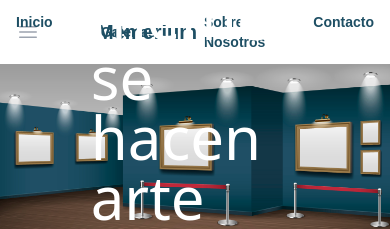
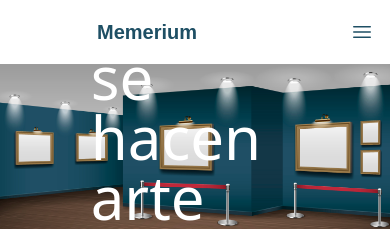
Before and after one commit to jfigueira87/Memerium, a React (Vite) app: page / in a window 390 px wide. Shown: the top 229 px of the page. Built offline with nearby package versions, Linux system fonts and the light colour scheme; data requests are answered from the project's data file; a web font is replaced by a local one.

Commit message:
nav responsive

```diff
--- a/src/components/Nav.jsx
+++ b/src/components/Nav.jsx
@@ -1,6 +1,6 @@
 //Navbar
 import { Disclosure, DisclosureButton, DisclosurePanel, Menu, MenuButton, MenuItem, MenuItems } from '@headlessui/react'
-import { Bars3Icon, BellIcon, XMarkIcon } from '@heroicons/react/24/outline'
+import { Bars3Icon, XMarkIcon } from '@heroicons/react/24/outline'
 
 
 
@@ -8,30 +8,30 @@ function classNames(...classes) {
     return classes.filter(Boolean).join(' ')
 }
 
-export default function Example() {
+export default function Navbar() {
     return (
-    <Disclosure as="nav" className="bg-white text-primary font-mainFont  font-extrabold">
-      <div className="mx-auto max-w-7xl px-2 sm:px-6 lg:px-8">
+        <Disclosure as="nav" className="bg-white text-primary font-mainFont font-bold top-0 left-0 w-full sticky z-10">
+            <div className="mx-auto max-w-7xl px-2 md:px-6 lg:px-8">
                 <div className="relative flex h-16 items-center justify-between">
-          <div className="absolute inset-y-0 left-0 flex items-center sm:hidden">
+                    <div className="absolute inset-y-0 right-0 flex items-center md:hidden">
                         {/* Mobile menu button*/}
-            <DisclosureButton className="group relative inline-flex items-center justify-center rounded-md p-2 text-gray-400 hover:bg-gray-700 hover:text-white focus:outline-none focus:ring-2 focus:ring-inset focus:ring-white">
+                        <DisclosureButton className="group relative inline-flex items-center justify-center rounded-md p-2 text-primary  hover:bg-gray-700 hover:text-white focus:outline-none focus:ring-2 focus:ring-inset focus:ring-white z-10">
                             <span className="absolute -inset-0.5" />
                             <span className="sr-only">Open main menu</span>
-              <Bars3Icon aria-hidden="true" className="block h-6 w-6 group-data-[open]:hidden" />
-              <XMarkIcon aria-hidden="true" className="hidden h-6 w-6 group-data-[open]:block" />
+                            <Bars3Icon aria-hidden="true" className="block h-6 w-6 group-data-[open]:hidden z-30" />
+                            <XMarkIcon aria-hidden="true" className="hidden h-6 w-6 group-data-[open]:block z-10" />
                         </DisclosureButton>
                     </div>
-          <div className="flex flex-1 items-center justify-center sm:items-stretch sm:justify-start text-xl">
-            <div className="flex flex-shrink-0 -translate-x-12 font-extrabold">
+                    <div className="flex flex-1 items-center justify-center md:items-stretch md:justify-start text-xl">
+                        <div className="flex flex-shrink-0 -translate-x-12 font-extrabold z-10">
                             Memerium
                         </div>
+                    </div>
 
-          </div>
-          <div className="absolute inset-y-0 right-0 flex items-center pr-2 sm:static sm:inset-auto sm:ml-6 sm:pr-0 ">
+                    <div className="absolute inset-y-0 right-0 flex items-center pr-2 md:static md:inset-auto md:ml-6 md:pr-0 ">
 
                         {/* Profile dropdown */}
-            <Menu as="div" className="relative ml-3 text-primary flex text-sm">
+                        <Menu as="div" className="relative ml-3 lg:text-primary text-white flex text-sm md:ml-6 md:block md:bg-white ">
                             <div className="flex space-x-12">
                                 <a href="#">Inicio</a>
                                 <MenuButton className="relative">
@@ -42,7 +42,7 @@ export default function Example() {
                             </div>
                             <MenuItems
                                 transition
-                className="absolute -translate-x-44 translate-y-10 right-0 z-10 w-50"
+                                className="absolute -translate-x-44 translate-y-6 right-0 z-10 w-50"
                             >
                                 <MenuItem>
                                     <a href="#" className="text-white bg-secondary block px-4 py-3 text-center">
@@ -65,9 +65,49 @@ export default function Example() {
                 </div>
             </div>
 
-      <DisclosurePanel className="sm:hidden">
+            <DisclosurePanel className="md:hidden">
+                <div className="flex z-[500]" >
+                    <DisclosureButton>
+                        <Menu as="div" className="absolute text-white text-2xl md:block bg-primary h-screen w-full z-50 overflow-hidden top-16">
+                            <div className="space-y-10 px-20 py-20">
 
+                                <div className="flex flex-col items-center text-center">
+                                    <svg xmlns="http://www.w3.org/2000/svg" fill="none" viewBox="0 0 24 24" strokeWidth={1.5} stroke="currentColor" className="size-12">
+                                        <path strokeLinecap="round" strokeLinejoin="round" d="m2.25 12 8.954-8.955c.44-.439 1.152-.439 1.591 0L21.75 12M4.5 9.75v10.125c0 .621.504 1.125 1.125 1.125H9.75v-4.875c0-.621.504-1.125 1.125-1.125h2.25c.621 0 1.125.504 1.125 1.125V21h4.125c.621 0 1.125-.504 1.125-1.125V9.75M8.25 21h8.25" />
+                                    </svg>
+                                    <a href="#">Inicio</a>
+                                </div>
+                                <div className="flex flex-col items-center text-center">
+                                    <svg xmlns="http://www.w3.org/2000/svg" fill="none" viewBox="0 0 24 24" strokeWidth={1.5} stroke="currentColor" className="size-12">
+                                        <path strokeLinecap="round" strokeLinejoin="round" d="m2.25 15.75 5.159-5.159a2.25 2.25 0 0 1 3.182 0l5.159 5.159m-1.5-1.5 1.409-1.409a2.25 2.25 0 0 1 3.182 0l2.909 2.909m-18 3.75h16.5a1.5 1.5 0 0 0 1.5-1.5V6a1.5 1.5 0 0 0-1.5-1.5H3.75A1.5 1.5 0 0 0 2.25 6v12a1.5 1.5 0 0 0 1.5 1.5Zm10.5-11.25h.008v.008h-.008V8.25Zm.375 0a.375.375 0 1 1-.75 0 .375.375 0 0 1 .75 0Z" />
+                                    </svg>
+                                    <MenuButton className="relative">
+                                        <span>Galerias</span>
+                                    </MenuButton>
+                                </div>
+
+                                <div className="flex flex-col items-center text-center">
+                                    <svg xmlns="http://www.w3.org/2000/svg" fill="none" viewBox="0 0 24 24" strokeWidth={1.5} stroke="currentColor" className="size-12">
+                                        <path strokeLinecap="round" strokeLinejoin="round" d="M18 18.72a9.094 9.094 0 0 0 3.741-.479 3 3 0 0 0-4.682-2.72m.94 3.198.001.031c0 .225-.012.447-.037.666A11.944 11.944 0 0 1 12 21c-2.17 0-4.207-.576-5.963-1.584A6.062 6.062 0 0 1 6 18.719m12 0a5.971 5.971 0 0 0-.941-3.197m0 0A5.995 5.995 0 0 0 12 12.75a5.995 5.995 0 0 0-5.058 2.772m0 0a3 3 0 0 0-4.681 2.72 8.986 8.986 0 0 0 3.74.477m.94-3.197a5.971 5.971 0 0 0-.94 3.197M15 6.75a3 3 0 1 1-6 0 3 3 0 0 1 6 0Zm6 3a2.25 2.25 0 1 1-4.5 0 2.25 2.25 0 0 1 4.5 0Zm-13.5 0a2.25 2.25 0 1 1-4.5 0 2.25 2.25 0 0 1 4.5 0Z" />
+                                    </svg>
+                                    <a href="#">Sobre Nosotros</a>
+                                </div>
+                                <div className="flex flex-col items-center text-center">
+                                    <svg xmlns="http://www.w3.org/2000/svg" fill="none" viewBox="0 0 24 24" strokeWidth={1.5} stroke="currentColor" className="size-12">
+                                        <path strokeLinecap="round" strokeLinejoin="round" d="M21.75 6.75v10.5a2.25 2.25 0 0 1-2.25 2.25h-15a2.25 2.25 0 0 1-2.25-2.25V6.75m19.5 0A2.25 2.25 0 0 0 19.5 4.5h-15a2.25 2.25 0 0 0-2.25 2.25m19.5 0v.243a2.25 2.25 0 0 1-1.07 1.916l-7.5 4.615a2.25 2.25 0 0 1-2.36 0L3.32 8.91a2.25 2.25 0 0 1-1.07-1.916V6.75" />
+                                    </svg>
+                                    <a href="#">Contacto</a>
+                                </div>
+                            </div>
+
+                        </Menu>
+
+
+                    </DisclosureButton>
+
+                </div>
             </DisclosurePanel>
-    </Disclosure>
+
+        </Disclosure >
     )
 }
```
Lines whose indentation alone changed are shown as unchanged.
